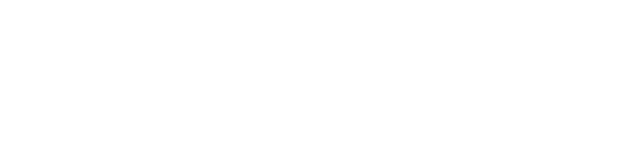
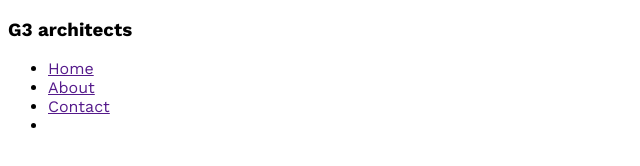
Before and after one commit to Riyad291/g3-architects-websites, a plain HTML site: page index.html in a window 1280 px wide. Shown: the whole page, without its empty margins (0-640 px from the left). Drawn offline with nearby package versions, Linux system fonts and the light colour scheme.

Commit message:
setup google font work

```diff
--- a/index.html
+++ b/index.html
@@ -7,6 +7,22 @@
     <link rel="stylesheet" href="styles/architect.css">
 </head>
 <body>
+    <header>
+        <h3> G3 architects </h3>
+        <ul>
+            <li><a href=""> Home</a></li>
+            <li><a href=""> About </a></li>
+            <li><a href="">Contact</a></li>
+            <li><a href=""></a></li>
+        </ul>
+
+    </header>
+    <main>
+
+    </main>
+    <footer>
+
+    </footer>
 
 </body>
 </html>
--- a/styles/architect.css
+++ b/styles/architect.css
@@ -0,0 +1,5 @@
+/* Work sans font */
+@import url('https://fonts.googleapis.com/css2?family=Work+Sans:ital,wght@0,400;0,500;0,600;0,700;0,800;1,400;1,500;1,600;1,700;1,800&display=swap');
+*{
+    font-family: 'Work Sans', sans-serif;
+}
```
